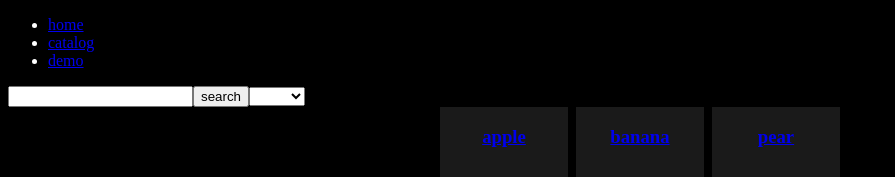
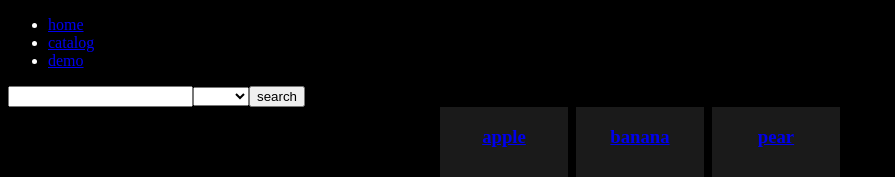
Before and after one commit to shaharbest/oct-client, a React (Vite) app: page /products in a window 1280 px wide. Shown: the top 177 px of the page, without its empty margins (0-895 px from the left). Built offline with nearby package versions, Linux system fonts and the light colour scheme.

Commit message:
filter + sort

```diff
--- a/src/Components/Catalog.jsx
+++ b/src/Components/Catalog.jsx
@@ -9,33 +9,27 @@ export default function Catalog() {
   const [searchedProducts, setSearchedProducts] = useState(products);
   const [curPageNum, setCurPageNum] = useState(1);
 
-  function handleSearch(str) {
-    const result = products.filter(p =>
+  function handleSearch(str, sortCategory) {
+    const filteredList = products.filter(p =>
       p.name.includes(str));
-    setSearchedProducts(result);
-  }
 
-  function handleSort(category) {
-    const productsClone = [...products];
-
-    switch (category) {
+    switch (sortCategory) {
       case 'name':
-        productsClone.sort((p1, p2) => p1.name.localeCompare(p2.name));
+        filteredList.sort((p1, p2) => p1.name.localeCompare(p2.name));
         break;
       case 'price':
-        productsClone.sort((p1, p2) => p1.price - p2.price);
+        filteredList.sort((p1, p2) => p1.price - p2.price);
         break;
     }
 
-    setSearchedProducts(productsClone);
+    setSearchedProducts(filteredList);
+    setCurPageNum(1);
   }
 
   const pagesCount = Math.ceil(searchedProducts.length / itemsPerPage);
 
   return <>
-    <CatalogControls
-      handleSort={handleSort}
-      handleSearch={handleSearch} />
+    <CatalogControls handleSearch={handleSearch} />
     <CatalogBoard products={searchedProducts} curPageNum={curPageNum} />
     <CatalogPagesLinks selectedPageNum={curPageNum}
       onPageBtnClick={num => setCurPageNum(num)}
--- a/src/Components/CatalogControls.jsx
+++ b/src/Components/CatalogControls.jsx
@@ -1,8 +1,9 @@
 import { sortCategories } from "./constants";
 import { useState } from "react";
 
-export default function CatalogControls({ handleSearch, handleSort }) {
+export default function CatalogControls({ handleSearch }) {
   const [inputVal, setInputVal] = useState('');
+  const [selectedSortOption, setSelectedSortOption] = useState('');
 
   const sortOptions = ['', ...sortCategories]
     .map(c => <option key={c} value={c}>
@@ -12,11 +13,13 @@ export default function CatalogControls({ handleSearch, handleSort }) {
   return <div className="catalog-board-controls">
     <input type="text" value={inputVal}
       onChange={e => setInputVal(e.target.value)} />
-    <button onClick={() => handleSearch(inputVal)}>
+    <select value={selectedSortOption}
+      onChange={e => setSelectedSortOption(e.target.value)}>
+      {sortOptions}
+    </select>
+
+    <button onClick={() => handleSearch(inputVal, selectedSortOption)}>
       search
     </button>
-    <select onChange={e => handleSort(e.target.value)}>
-      {sortOptions}
-    </select>
   </div>
 }
```
